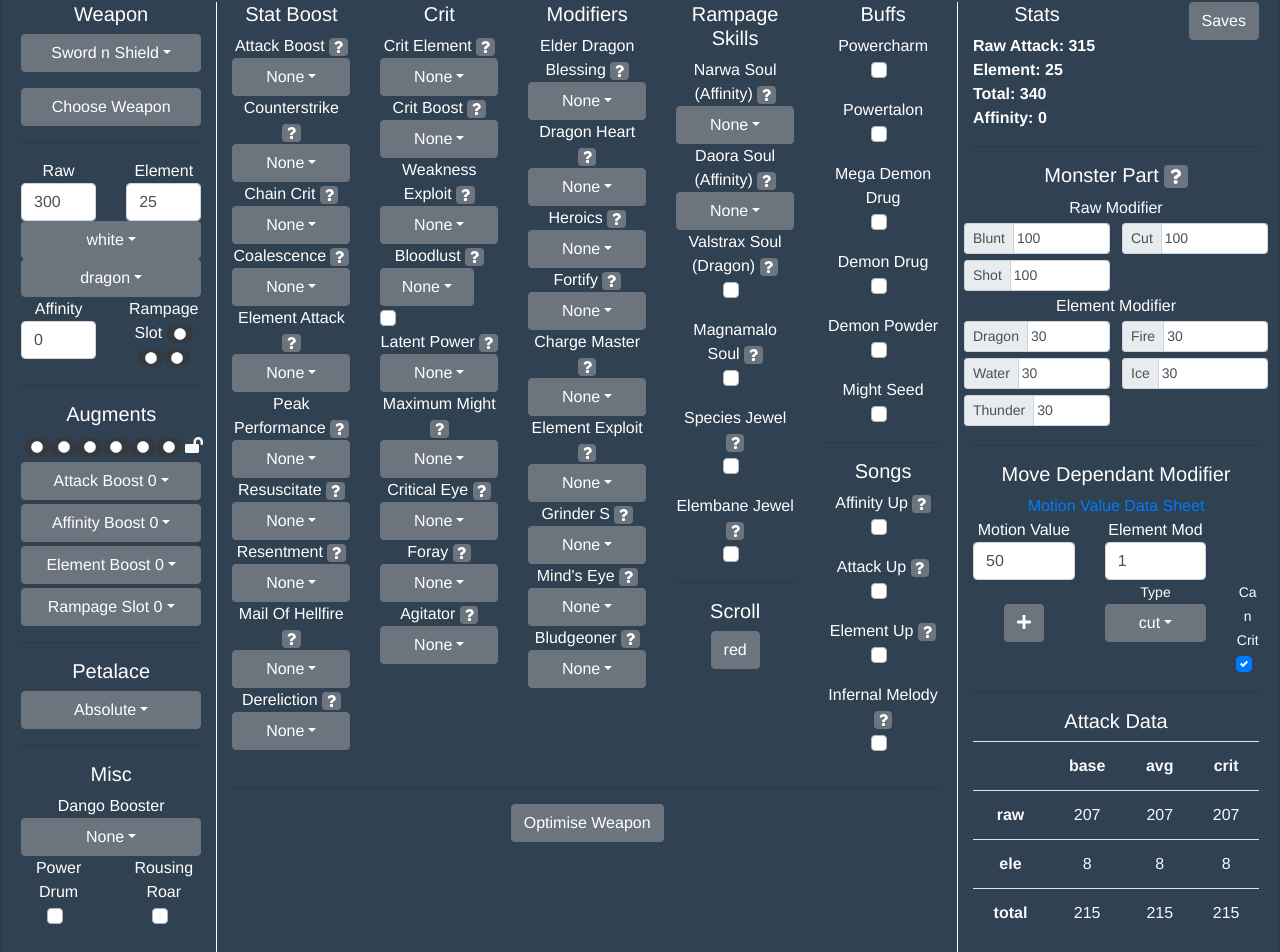
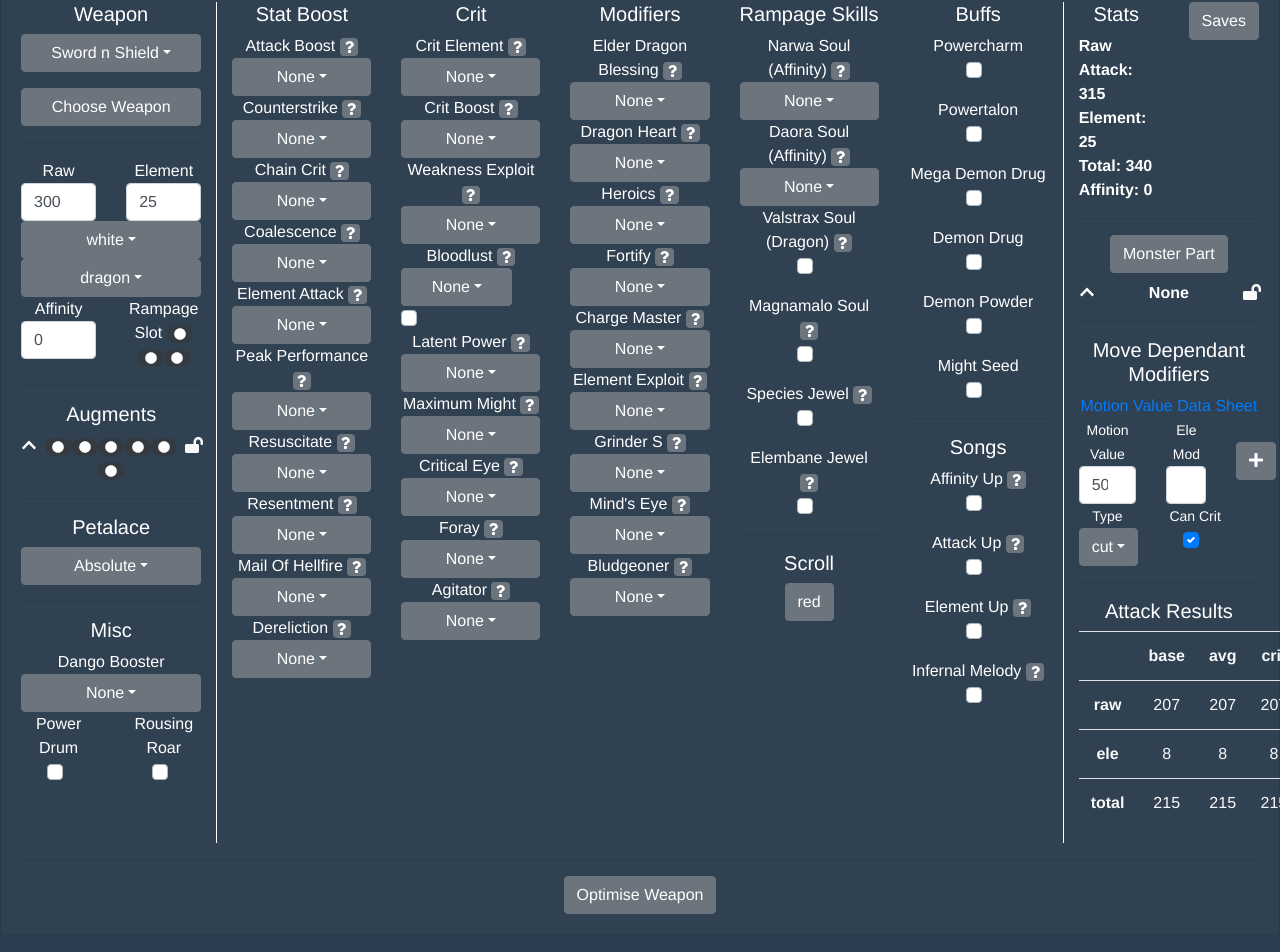
Before and after one commit to Cyan-g/DnD-tracker, a Vue app: page / in a window 1280 px wide. Shown: the part 210-1162 px from the top of the page. Built offline with nearby package versions, Linux system fonts and the light colour scheme.

Commit message:
Hitzone Optimiser

```diff
--- a/src/App.vue
+++ b/src/App.vue
@@ -5,7 +5,12 @@
     </b-card>
     <hr />
     <!-- WEAPON MODAL -->
-    <b-modal title="Weapon List" id="weaponModal" hideFooter>
+    <b-modal
+      @close="filter = ''"
+      title="Weapon List"
+      id="weaponModal"
+      hideFooter
+    >
       <b-row class="mb-2">
         <b-col>
           <b-input-group prepend="Search">
@@ -21,18 +26,75 @@
             (x) => !info.filter || x.label.includes(info.filter)
           )"
           :key="index"
-          cols="12"
+          cols="6"
         >
           <b-input-group class="mb-1">
-            <b-button @click="loadWeapon(weapon)" style="width: 70%">{{
+            <b-button @click="loadWeapon(weapon)" style="width: 100%">{{
               weapon.label
             }}</b-button></b-input-group
           >
         </b-col>
       </b-row>
     </b-modal>
+    <!-- MONSTER MODAL -->
+    <b-modal
+      @close="filter = ''"
+      title="Monster List"
+      id="monsterModal"
+      hideFooter
+    >
+      <b-row class="mb-2">
+        <b-col>
+          <b-input-group prepend="Search">
+            <b-form-input
+              v-model="info.filter"
+              type="text"
+            ></b-form-input> </b-input-group
+        ></b-col>
+      </b-row>
+      <b-row :key="info.filter" v-if="monsters">
+        <b-col
+          v-for="(monsterData, index) in monsters.filter(
+            (x) => !info.filter || x.name.includes(info.filter)
+          )"
+          :key="index"
+          cols="4"
+        >
+          <b-input-group class="mb-1">
+            <b-button
+              :disabled="info.monster && info.monster.name == monsterData.name"
+              @click="loadMonster(monsterData)"
+              style="width: 100%"
+              >{{ monsterData.name }}</b-button
+            ></b-input-group
+          >
+        </b-col>
+      </b-row>
+      <hr />
+      <b-row
+        :key="info.monster ? info.monster.name : '_m_'"
+        v-if="info.monster"
+      >
+        <b-col
+          v-for="(hitZone, index) in info.monster.hitZones"
+          :key="index"
+          cols="4"
+        >
+          <b-input-group class="mb-1">
+            <b-button @click="loadHitzones(hitZone)" style="width: 100%">{{
+              hitZone.label
+            }}</b-button></b-input-group
+          >
+        </b-col>
+      </b-row>
+    </b-modal>
     <!-- SAVE MODAL -->
-    <b-modal title="Saved Configs" id="saveModal" hideFooter>
+    <b-modal
+      @close="filter = ''"
+      title="Saved Configs"
+      id="saveModal"
+      hideFooter
+    >
       <b-row class="mb-2">
         <b-col>
           <b-input-group prepend="Title of current setup">
@@ -196,10 +258,24 @@
           <hr />
           <h5>Augments</h5>
           <div
-            :key="lockAugment"
+            :key="showAugments + '_3'"
+            style="float: left; cursor: pointer; width: 1rem"
+            @click="showAugments = !showAugments"
+          >
+            <i
+              :class="
+                showAugments ? 'fas fa-chevron-down' : 'fas fa-chevron-up'
+              "
+            ></i>
+          </div>
+          <div
+            :key="lockAugment + '_4'"
             :class="lockAugment ? 'text-primary' : 'text-light'"
             style="float: right; cursor: pointer; width: 1rem"
             @click="lockAugment = !lockAugment"
+            v-b-popover.hover.top="
+              'Lock to prevent the optimizer from changing the augments'
+            "
           >
             <i :class="lockAugment ? 'fas fa-lock' : 'fas fa-lock-open'"></i>
           </div>
@@ -245,7 +321,11 @@
           >
             <i class="fas fa-circle"></i
           ></b-badge>
-          <div v-for="augment in data.augments" :key="augment.key">
+          <div
+            v-show="showAugments"
+            v-for="augment in data.augments"
+            :key="augment.key"
+          >
             <b-dropdown
               class="mt-1"
               style="width:100%"
@@ -255,7 +335,7 @@
                 v-for="item in augment.values"
                 :key="item.label"
                 :disabled="
-                  item.slots + augmentSlotsFilled - info[augment.key].slots > 5
+                  item.slots + augmentSlotsFilled - info[augment.key].slots > 6
                 "
                 @click="info[augment.key] = item"
                 >{{ item.label }}</b-dropdown-item
@@ -298,7 +378,7 @@
         </b-col>
 
         <!-- SKILL SECTION -->
-        <b-col cols="7">
+        <b-col cols="8">
           <b-row>
             <!-- STATS -->
             <b-col>
@@ -567,33 +647,11 @@
                 v-model="info.infernalMelody"
               ></b-checkbox>
             </b-col>
-            <!-- Optimiser -->
-            <b-col cols="12">
-              <hr />
-              <b-overlay :key="isCalculating" :show="isCalculating">
-                <b-button @click="optimizeWeapon()">Optimise Weapon</b-button>
-                <br />
-                <b-button
-                  class="mt-1 mr-1"
-                  variant="dark"
-                  v-for="entry in optimizedArray"
-                  :key="entry.weapon.label"
-                  @click="
-                    loadWeapon(entry.weapon);
-                    loadAugments(entry.augments);
-                  "
-                >
-                  {{ entry.weapon.label }} <br />
-                  base: {{ entry.base }} avg: {{ entry.average }} crit:
-                  {{ entry.crit }}
-                </b-button>
-              </b-overlay>
-            </b-col>
           </b-row>
         </b-col>
 
         <!-- ANALYSIS -->
-        <b-col cols="3" style="border-left: solid white 1px">
+        <b-col cols="2" style="border-left: solid white 1px">
           <b-row>
             <b-col>
               <h5>Stats</h5>
@@ -613,15 +671,39 @@
             >
           </b-row>
           <hr />
-          <h5>
-            Monster Part
-            <b-badge
+          <b-button class="mb-2" @click="$bvModal.show('monsterModal')">
+            Monster Part</b-button
+          >
+          <br />
+          <b>
+            {{ info.monster ? info.monster.name : "None" }}
+            {{ info.hitZoneName ? " : " + info.hitZoneName : "" }}
+          </b>
+          <div
+            :key="showHitzones + '_2'"
+            style="float: left; cursor: pointer; width: 1rem"
+            @click="showHitzones = !showHitzones"
+          >
+            <i
+              :class="
+                showHitzones ? 'fas fa-chevron-down' : 'fas fa-chevron-up'
+              "
+            ></i>
+          </div>
+          <div
+            :key="lockHitzones + '_1'"
+            :class="lockHitzones ? 'text-primary' : 'text-light'"
+            style="float: right; cursor: pointer; width: 1rem"
+            @click="lockHitzones = !lockHitzones"
             v-b-popover.hover.top="
-                'Monster Part Data can be found in the Hunters Notes. Leave at 100 to ignore.'
+              'Lock to prevent the optimizer from changing the part of your chosen monster'
             "
-              ><i class="fas fa-question"></i
-            ></b-badge>
-          </h5>
+          >
+            <i :class="lockHitzones ? 'fas fa-lock' : 'fas fa-lock-open'"></i>
+          </div>
+
+          <!-- HIT ZONES -->
+          <div v-if="showHitzones">
             Raw Modifier
             <b-row>
               <b-col style="padding-left: 3px;padding-right: 3px" cols="6"
@@ -652,7 +734,11 @@
             Element Modifier
             <b-row>
               <b-col style="padding-left: 3px;padding-right: 3px" cols="6"
-              ><b-input-group style="padding: 3px;" size="sm" prepend="Dragon">
+                ><b-input-group
+                  style="padding: 3px;"
+                  size="sm"
+                  prepend="Dragon"
+                >
                   <b-form-input
                     style="width: 2rem !important; padding-left: 3px"
                     v-model="info.partEle.dragon"
@@ -685,7 +771,11 @@
                   ></b-form-input> </b-input-group
               ></b-col>
               <b-col style="padding-left: 3px;padding-right: 3px" cols="6"
-              ><b-input-group style="padding: 3px;" size="sm" prepend="Thunder">
+                ><b-input-group
+                  style="padding: 3px;"
+                  size="sm"
+                  prepend="Thunder"
+                >
                   <b-form-input
                     style="width: 2rem !important; padding-left: 3px"
                     v-model="info.partEle.thunder"
@@ -693,8 +783,10 @@
                   ></b-form-input> </b-input-group
               ></b-col>
             </b-row>
+          </div>
           <hr />
-          <h5>Move Dependant Modifier</h5>
+          <!-- MOVE DEPENDANT DATA -->
+          <h5>Move Dependant Modifiers</h5>
           <a
             href="https://docs.google.com/spreadsheets/d/1KSH0Uf-DsbFixdldQvcH-5zFXpX303dIzThTYMVH33Q/edit#gid=0"
             >Motion Value Data Sheet</a
@@ -703,23 +795,27 @@
             v-for="(motionValue, index) in info.motionValueArray"
             :key="index + 'motionValue'"
           >
+            <b-col v-if="index != 0" cols="12">
+              <hr />
+            </b-col>
             <b-col cols="5">
-              Motion Value
+              <small> Motion Value</small>
               <b-form-input
                 v-model="motionValue.motionValuePhys"
                 type="number"
               ></b-form-input>
             </b-col>
 
-            <b-col cols="5">
-              Element Mod
+            <b-col cols="4">
+              <small> Ele Mod</small>
               <b-form-input
                 v-model="motionValue.motionValueEle"
                 type="number"
               ></b-form-input
             ></b-col>
-            <b-col v-if="index == 0"
+            <b-col cols="3" v-if="index == 0"
               ><br /><b-button
+                v-b-popover.hover.top="'Add additional move'"
                 size="xs"
                 @click="
                   info.motionValueArray.push({
@@ -731,7 +827,7 @@
                 "
                 ><i class="fas fa-plus"></i></b-button
             ></b-col>
-            <b-col v-else
+            <b-col cols="3" v-else
               ><br /><b-button
                 @click="info.motionValueArray.splice(index, 1)"
                 size="xs"
@@ -748,13 +844,13 @@
                 >
               </b-dropdown>
             </b-col>
-            <b-col cols="2">
+            <b-col cols="5">
               <small>Can Crit</small>
               <b-checkbox v-model="motionValue.canCrit"></b-checkbox>
             </b-col>
           </b-row>
           <hr />
-          <h5>Attack Data</h5>
+          <h5>Attack Results</h5>
           <b-table-simple class="text-light">
             <b-tr>
               <b-th></b-th>
@@ -784,6 +880,29 @@
             </b-tbody>
           </b-table-simple>
         </b-col>
+
+        <!-- OPTIMIZER -->
+        <b-col cols="12">
+          <hr />
+          <b-overlay variant="secondary" :show="isCalculating">
+            <b-button :disabled="isCalculating" @click="optimize()"
+              >Optimise Weapon</b-button
+            >
+            <br />
+            <b-button
+              class="mt-1 mr-1"
+              variant="dark"
+              v-for="entry in optimizedArray"
+              :key="entry.weapon.label"
+              :disabled="isCalculating"
+              @click="loadSetup(entry)"
+            >
+              {{ entry.weapon.label }} <br />
+              base: {{ entry.base }} avg: {{ entry.average }} crit:
+              {{ entry.crit }}
+            </b-button>
+          </b-overlay>
+        </b-col>
       </b-row>
     </b-card>
   </div>
@@ -793,10 +912,17 @@
 import _ from "lodash";
 import arrayFile from "./data/data.json";
 import weapons from "./data/weapons.json";
-// import monsters from "./data/monsters.json";
+import monsters from "./data/monsters.json";
 
 export default {
   name: "App",
+  created() {
+    this.data = arrayFile;
+    this.weapons = weapons;
+    this.monsters = monsters;
+    this.info = this.template;
+    this.loadSaves();
+  },
   data() {
     return {
       chargeMasterWeapons: [
@@ -812,10 +938,13 @@
       data: null,
       recovered: false,
       isCalculating: false,
-      lockWeapon: false,
+      showHitzones: false,
+      showAugments: false,
+      lockHitzones: false,
       lockAugment: false,
       filter: "",
       weapons: [],
+      monsters: [],
       optimizedArray: [],
       saves: [],
       info: null,
@@ -834,6 +963,8 @@
           rampageSlot: 0,
           slots: 0,
         },
+        monster: null,
+        hitZoneName: null,
         rousingRoar: false,
         powerDrum: false,
         valstrax: false,
@@ -913,13 +1044,9 @@
       },
     };
   },
-  created() {
-    this.data = arrayFile;
-    this.weapons = weapons;
-    this.info = this.template;
-    this.loadSaves();
-  },
+
   methods: {
+    //LOADING
     loadWeapon(weapon) {
       this.info.raw = weapon.raw;
       this.info.element = weapon.element;
@@ -947,8 +1074,39 @@
         (x) => x.key == "rampageSlotAugment"
       ).values[combination.rampageSlotAugment];
     },
-    optimizeWeapon() {
+    loadHitzones(hitZones) {
+      this.info.partPhys = _.cloneDeep(hitZones.phys);
+      this.info.partEle = _.cloneDeep(hitZones.ele);
+      this.info.hitZoneName = hitZones.label;
+      this.info.partEle.none = 0;
+    },
+    loadSetup(setup) {
+      this.loadWeapon(setup.weapon);
+      this.loadAugments(setup.augments);
+      this.loadHitzones(setup.hitZones);
+    },
+    loadMonster(monster) {
+      this.info.monster = _.cloneDeep(monster);
+    },
+    loadSaves() {
+      let saveFile = localStorage.getItem("monHunSaves");
+      if (saveFile) this.saves = JSON.parse(saveFile);
+    },
+    saveSetup() {
+      this.saves.push(this.info);
+      localStorage.setItem("monHunSaves", JSON.stringify(this.saves));
+    },
+    deleteSetup(index) {
+      this.saves.splice(index, 1);
+      localStorage.setItem("monHunSaves", JSON.stringify(this.saves));
+    },
+
+    //OPTIMIZER
+    async optimize() {
       this.isCalculating = true;
+
+      await new Promise((r) => setTimeout(r, 200));
+
       // save old setup
       let oldSetup = _.cloneDeep(this.info);
 
@@ -957,6 +1115,7 @@
       this.weapons[this.info.weaponType].forEach((weapon) => {
         this.loadWeapon(weapon);
 
+        //load default data from current setup
         var combination = {
           attackBoostAugment: this.info.attackBoostAugment.label.slice(-1),
           affinityBoostAugment: this.info.affinityBoostAugment.label.slice(-1),
@@ -964,25 +1123,56 @@
           rampageSlotAugment: this.info.rampageSlotAugment.label.slice(-1),
         };
 
+        var hitZones = {
+          label: this.info.hitZoneName,
+          phys: this.info.partPhys,
+          ele: this.info.partEle,
+        };
+
         // test out augment combinations
-        if (!this.lockAugment) {
         let augmentTestArray = [];
         for (var atkAug = 0; atkAug <= 3; atkAug++) {
           for (var eleAug = 0; eleAug <= 5; eleAug++) {
             for (var slotAug = 0; slotAug <= 1; slotAug++) {
               for (var affAug = 0; affAug <= 1; affAug++) {
+                if (!this.lockAugment) {
+                  //change current augment if not locked
                   combination = {
                     attackBoostAugment: atkAug,
                     affinityBoostAugment: affAug,
                     elementBoostAugment: eleAug,
                     rampageSlotAugment: slotAug,
                   };
+                  this.loadAugments(combination);
+                }
 
-                  this.loadAugments(combination);
+                // test out hitzones
+                if (!this.lockHitzones && this.info.monster) {
+                  let hitZoneTestArray = [];
 
-                  if (this.augmentSlotsFilled <= 6) {
+                  this.info.monster.hitZones.forEach((testHitZone) => {
+                    this.loadHitzones(testHitZone);
+
+                    //fill test hitZones
+                    hitZoneTestArray.push({
+                      combination: combination,
+                      hitZones: testHitZone,
+                      base: this.hitTotal,
+                      average: this.hitAverageTotal,
+                      crit: this.hitCritTotal,
+                    });
+                  });
+
+                  // find best hitZone
+                  hitZoneTestArray.sort((x, y) => y.average - x.average);
+                  hitZones = hitZoneTestArray[0].hitZones;
+                }
+
+                //fill test augments if not locked
+                if (!this.lockAugment && this.augmentSlotsFilled <= 6) {
                   augmentTestArray.push({
                     combination: combination,
+                    hitZones: hitZones,
                     base: this.hitTotal,
                     average: this.hitAverageTotal,
                     crit: this.hitCritTotal,
@@ -993,15 +1183,19 @@
           }
         }
 
-          // find best augment combination
+        // find best augment combination if not locked
+        if (!this.lockAugment) {
           augmentTestArray.sort((x, y) => y.average - x.average);
           combination = augmentTestArray[0].combination;
+        }
+
         this.loadAugments(combination);
-        }
+        this.loadHitzones(hitZones);
 
         // Add to final list
         resultArray.push({
           augments: combination,
+          hitZones: hitZones,
           weapon: weapon,
           base: this.hitTotal,
           average: this.hitAverageTotal,
@@ -1010,7 +1204,7 @@
       });
 
       // find top 10
-      resultArray.sort((x, y) => y.average - x.average);
+      await resultArray.sort((x, y) => y.average - x.average);
       resultArray = resultArray.splice(0, 10);
       this.optimizedArray = resultArray;
 
@@ -1018,6 +1212,8 @@
       this.info = oldSetup;
       this.isCalculating = false;
     },
+
+    //CALCULATIONS
     applyHitzoneRaw(base, index) {
       var total = base;
 
@@ -1078,18 +1274,6 @@
           this.info.sharpness.raw >=
         0.42
       );
-    },
-    loadSaves() {
-      let saveFile = localStorage.getItem("monHunSaves");
-      if (saveFile) this.saves = JSON.parse(saveFile);
-    },
-    saveSetup() {
-      this.saves.push(this.info);
-      localStorage.setItem("monHunSaves", JSON.stringify(this.saves));
-    },
-    deleteSetup(index) {
-      this.saves.splice(index, 1);
-      localStorage.setItem("monHunSaves", JSON.stringify(this.saves));
     },
 
     // UI STATS
--- a/src/data/monsters.json
+++ b/src/data/monsters.json
@@ -5,80 +5,108 @@
     "hitZones": [
       {
         "label": "Head",
-        "cut": 65,
-        "blunt": 70,
-        "shot": 60,
-        "fire": 0,
-        "water": 15,
-        "thunder": 20,
-        "ice": 15,
-        "dragon": 30
+        "phys": {
+          "cut": 65,
+          "blunt": 70,
+          "shot": 60
+        },
+        "ele": {
+          "fire": 0,
+          "water": 15,
+          "thunder": 20,
+          "ice": 15,
+          "dragon": 30
+        }
       },
       {
         "label": "Neck",
-        "cut": 35,
-        "blunt": 40,
-        "shot": 300,
-        "fire": 0,
-        "water": 5,
-        "thunder": 10,
-        "ice": 5,
-        "dragon": 20
+        "phys": {
+          "cut": 35,
+          "blunt": 40,
+          "shot": 300
+        },
+        "ele": {
+          "fire": 0,
+          "water": 5,
+          "thunder": 10,
+          "ice": 5,
+          "dragon": 20
+        }
       },
       {
         "label": "Abdomen",
-        "cut": 25,
-        "blunt": 25,
-        "shot": 20,
-        "fire": 0,
-        "water": 5,
-        "thunder": 10,
-        "ice": 5,
-        "dragon": 20
+        "phys": {
+          "cut": 25,
+          "blunt": 25,
+          "shot": 20
+        },
+        "ele": {
+          "fire": 0,
+          "water": 5,
+          "thunder": 10,
+          "ice": 5,
+          "dragon": 20
+        }
       },
       {
         "label": "Back",
-        "cut": 25,
-        "blunt": 25,
-        "shot": 20,
-        "fire": 0,
-        "water": 5,
-        "thunder": 10,
-        "ice": 5,
-        "dragon": 20
+        "phys": {
+          "cut": 25,
+          "blunt": 25,
+          "shot": 20
+        },
+        "ele": {
+          "fire": 0,
+          "water": 5,
+          "thunder": 10,
+          "ice": 5,
+          "dragon": 20
+        }
       },
       {
         "label": "Wing",
-        "cut": 50,
-        "blunt": 45,
-        "shot": 40,
-        "fire": 0,
-        "water": 10,
-        "thunder": 15,
-        "ice": 10,
-        "dragon": 25
+        "phys": {
+          "cut": 50,
+          "blunt": 45,
+          "shot": 40
+        },
+        "ele": {
+          "fire": 0,
+          "water": 10,
+          "thunder": 15,
+          "ice": 10,
+          "dragon": 25
+        }
       },
       {
         "label": "Leg",
-        "cut": 35,
-        "blunt": 35,
-        "shot": 30,
-        "fire": 0,
-        "water": 0,
-        "thunder": 5,
-        "ice": 0,
-        "dragon": 15
+        "phys": {
+          "cut": 35,
+          "blunt": 35,
+          "shot": 30
+        },
+        "ele": {
+          "fire": 0,
+          "water": 0,
+          "thunder": 5,
+          "ice": 0,
+          "dragon": 15
+        }
       },
       {
         "label": "Tail",
-        "cut": 45,
-        "blunt": 40,
-        "shot": 35,
-        "fire": 0,
-        "water": 5,
-        "thunder": 10,
-        "ice": 5,
-        "dragon": 20
+        "phys": {
+          "cut": 45,
+          "blunt": 40,
+          "shot": 35
+        },
+        "ele": {
+          "fire": 0,
+          "water": 5,
+          "thunder": 10,
+          "ice": 5,
+          "dragon": 20
+        }
       }
     ]
   }
```
Lines whose indentation alone changed are shown as unchanged.
